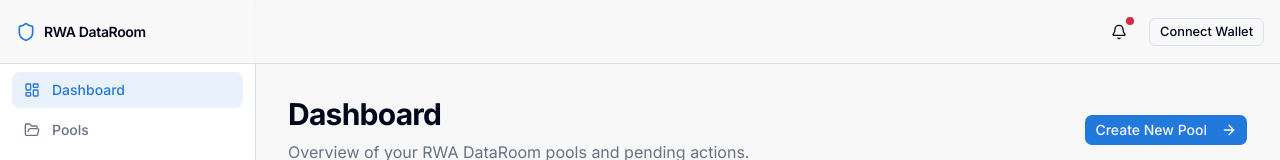
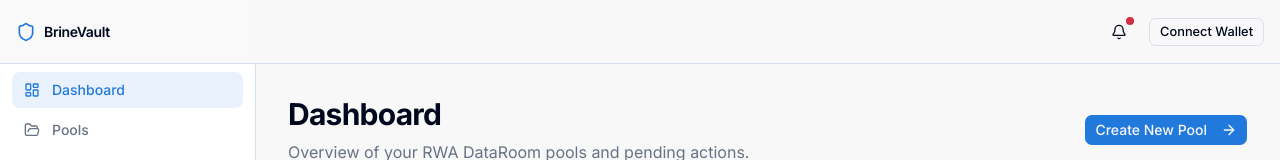
Before and after one commit to RamonLiao/BrineVault, a Next.js app in the folder apps/web/: page /dashboard in a window 1280 px wide. Shown: the top 160 px of the page. Built offline with nearby package versions, Linux system fonts and the light colour scheme; no server answers; what @mysten/dapp-kit would draw is missing.

Commit message:
chore(web): rename brand from RWA DataRoom to BrineVault

```diff
--- a/apps/web/src/app/layout.tsx
+++ b/apps/web/src/app/layout.tsx
@@ -14,8 +14,8 @@ const jetbrainsMono = JetBrains_Mono({
 });
 
 export const metadata: Metadata = {
-  title: 'RWA DataRoom',
-  description: 'Compliance-grade on-chain Virtual Data Room for structured credit',
+  title: 'BrineVault',
+  description: 'Institutional-grade data vault for Real-World Assets',
 };
 
 export default function RootLayout({
--- a/apps/web/src/components/layout/header.tsx
+++ b/apps/web/src/components/layout/header.tsx
@@ -22,7 +22,7 @@ export function Header({ onMenuToggle }: HeaderProps) {
 
       <Link href="/dashboard" className="flex items-center gap-2">
         <Shield className="size-5 text-primary" />
-        <span className="text-sm font-semibold tracking-tight">RWA DataRoom</span>
+        <span className="text-sm font-semibold tracking-tight">BrineVault</span>
       </Link>
 
       <div className="flex-1" />
```
